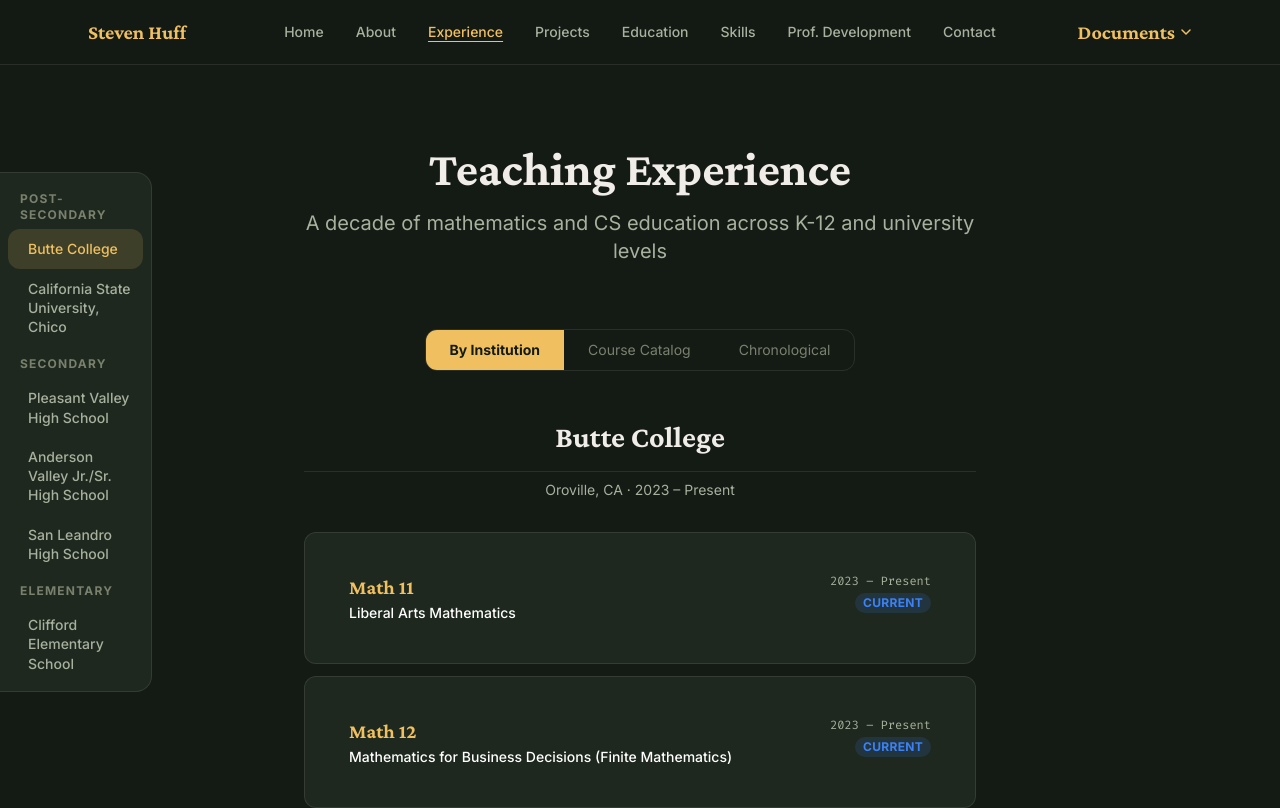
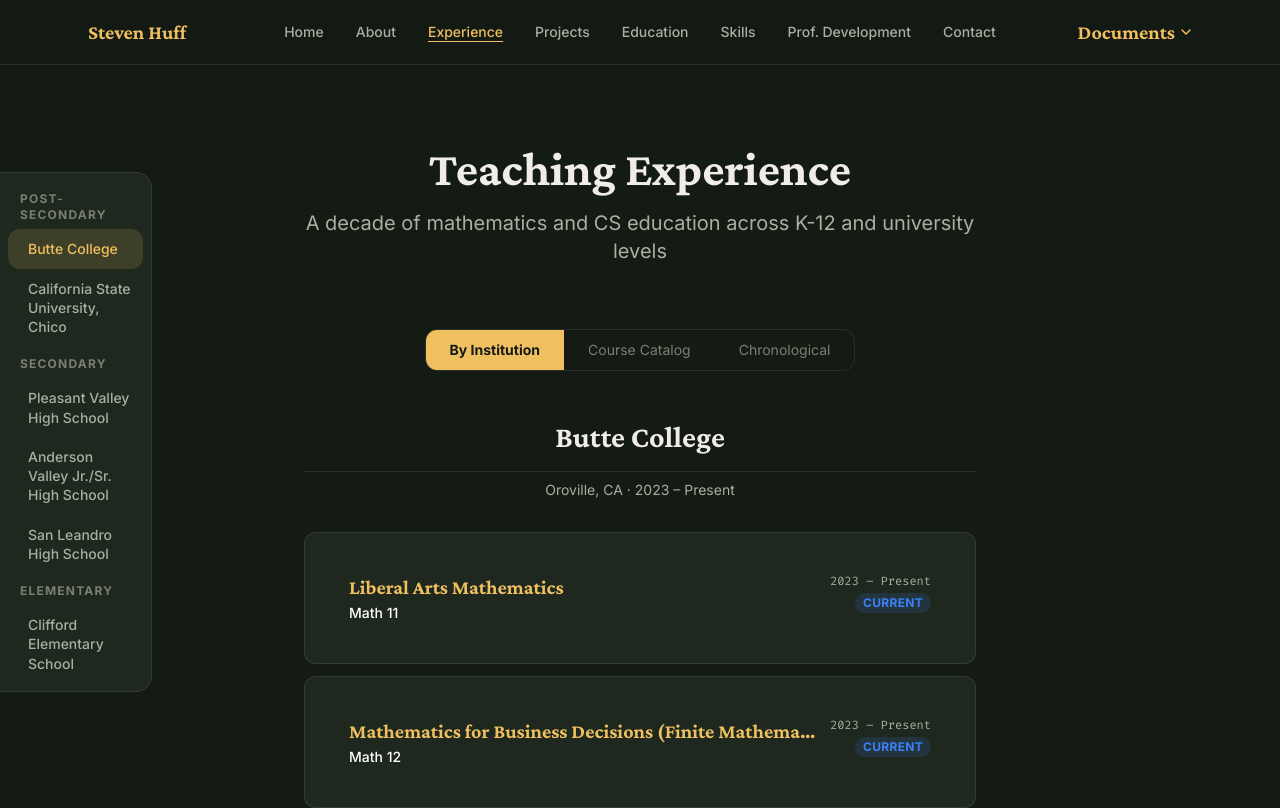
Before and after one commit to shuff57/steven, a Next.js app: page /experience in a window 1280 px wide. Shown: the top 808 px of the page. Built offline with nearby package versions, Linux system fonts and the light colour scheme.

Commit message:
feat(experience): swap course name and code display order on class cards

```diff
--- a/src/components/sections/ExperienceView.tsx
+++ b/src/components/sections/ExperienceView.tsx
@@ -132,10 +132,10 @@ function CourseCard({ course }: { course: FlatCourse }) {
       <div className="px-5 py-4 flex justify-between items-start">
         <div className="flex-1 min-w-0 pr-3">
           <h3 className="text-xl font-bold font-display truncate" style={{ color: 'var(--color-accent)' }}>
-            {course.code}
+            {course.name}
           </h3>
           <p className="text-sm text-white mt-0.5 font-medium">
-            {course.name}
+            {course.code}
           </p>
         </div>
         <div className="flex flex-col items-end gap-1 shrink-0">
```
